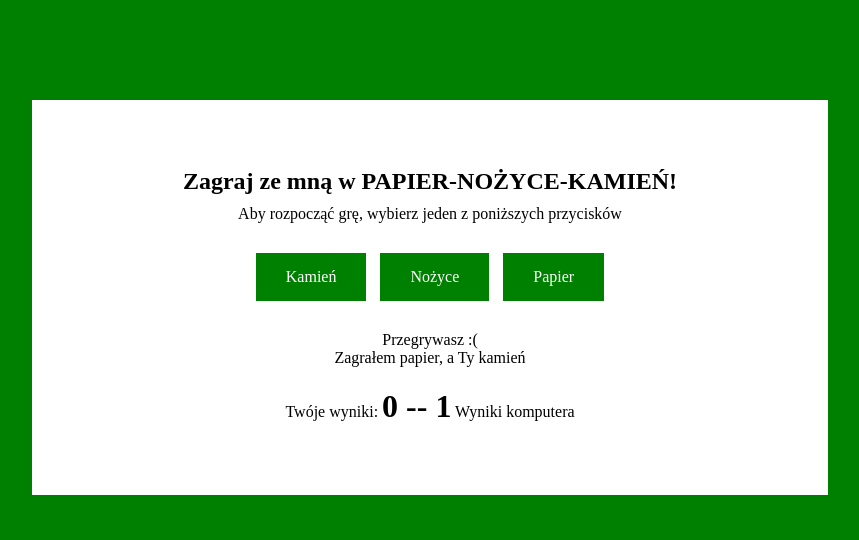
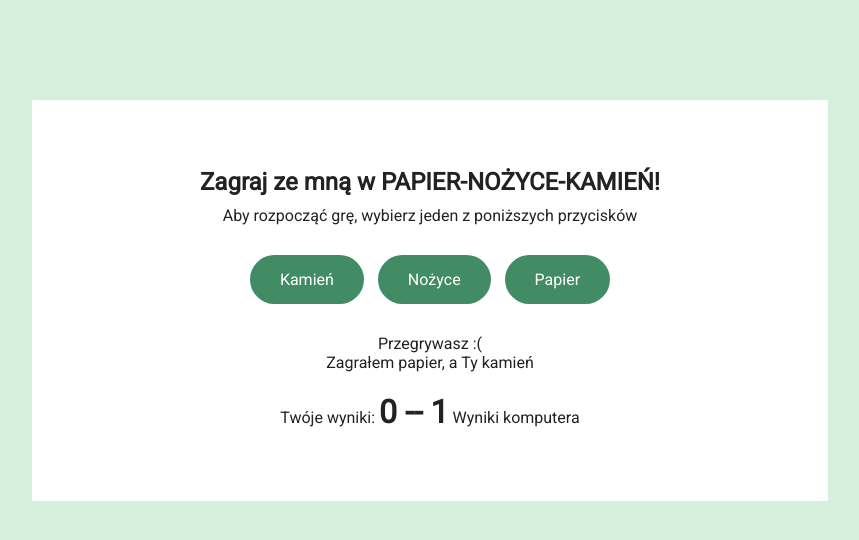
Before and after one commit to olkaman/javascript-prework, a website: page index.html in a window 1280 px wide. Both pictures are taken after a click on the link "Kamień". Shown: the whole page, without its empty margins (210-1069 px from the left). Drawn offline with Linux system fonts and the light colour scheme.

Commit message:
Add let and const

```diff
--- a/css/style.css
+++ b/css/style.css
@@ -1,7 +1,9 @@
 body {
 	margin: 0;
 	padding: 0;
-	background: green;
+	background: #d5f0dc;
+	font-family: 'Roboto', sans-serif;
+	color: #222;
 }
 
 .container {
@@ -31,9 +33,10 @@ p {
 
 a {
 	display: inline-block;
-	background: green;
+	background: #428c65;
 	color: #fff;
 	padding: 15px 30px;
 	text-decoration: none;
 	margin: 0 5px;
+	border-radius: 30px;
 }
--- a/index.html
+++ b/index.html
@@ -3,6 +3,9 @@
 <head>
 	<meta charset="UTF-8">
 	<title>Kamień, papier, nożyce</title>
+	<link rel="preconnect" href="https://fonts.googleapis.com">
+	<link rel="preconnect" href="https://fonts.gstatic.com" crossorigin>
+	<link href="https://fonts.googleapis.com/css2?family=Roboto&display=swap" rel="stylesheet">
 	<link rel="stylesheet" href="css/style.css">
 </head>
 <body>
--- a/js/script.js
+++ b/js/script.js
@@ -1,12 +1,13 @@
-var argMoveId, argPlayerMove, argComputerMove, computerMove, playerMove, randomNumber, playerInput, buttonArg, buttonRock, buttonPaper, buttonScissors, result;
+const buttonRock = document.getElementById('button-rock');
+const buttonScissors = document.getElementById('button-scissors');
+const buttonPaper = document.getElementById('button-paper');
+
 let playerResult =0;
 let computerResult = 0;
 
-buttonRock = document.getElementById('button-rock');
-buttonScissors = document.getElementById('button-scissors');
-buttonPaper = document.getElementById('button-paper');
+function buttonClicked(buttonArg) {
+	let argMoveId, argPlayerMove, argComputerMove, computerMove, playerMove, randomNumber, playerInput;
 
-function buttonClicked(buttonArg) {
 	clearMessages();
 	clearResult();
 	console.log(buttonArg + ' został kliknięty');
```
Also changed, not shown: 1 other file.
